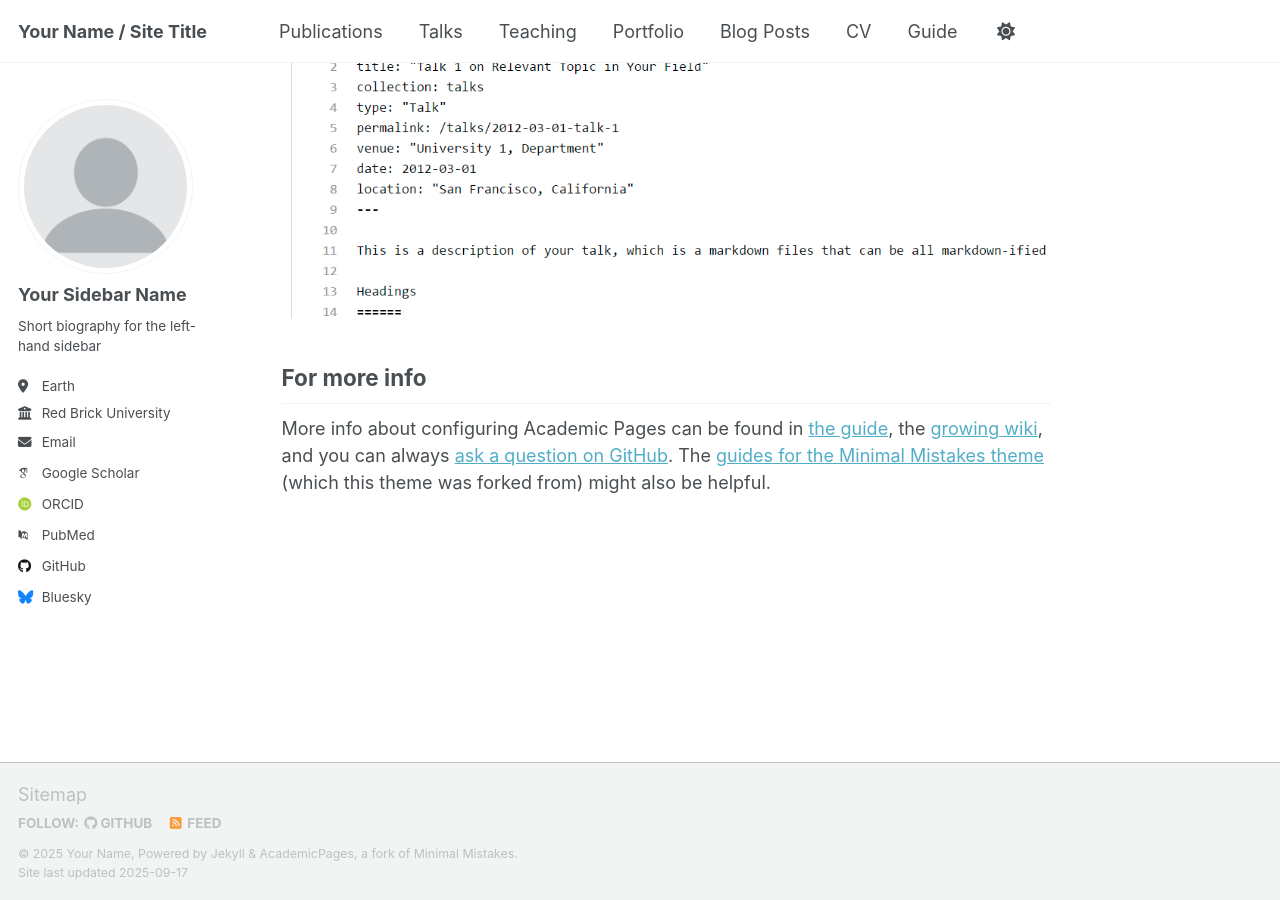
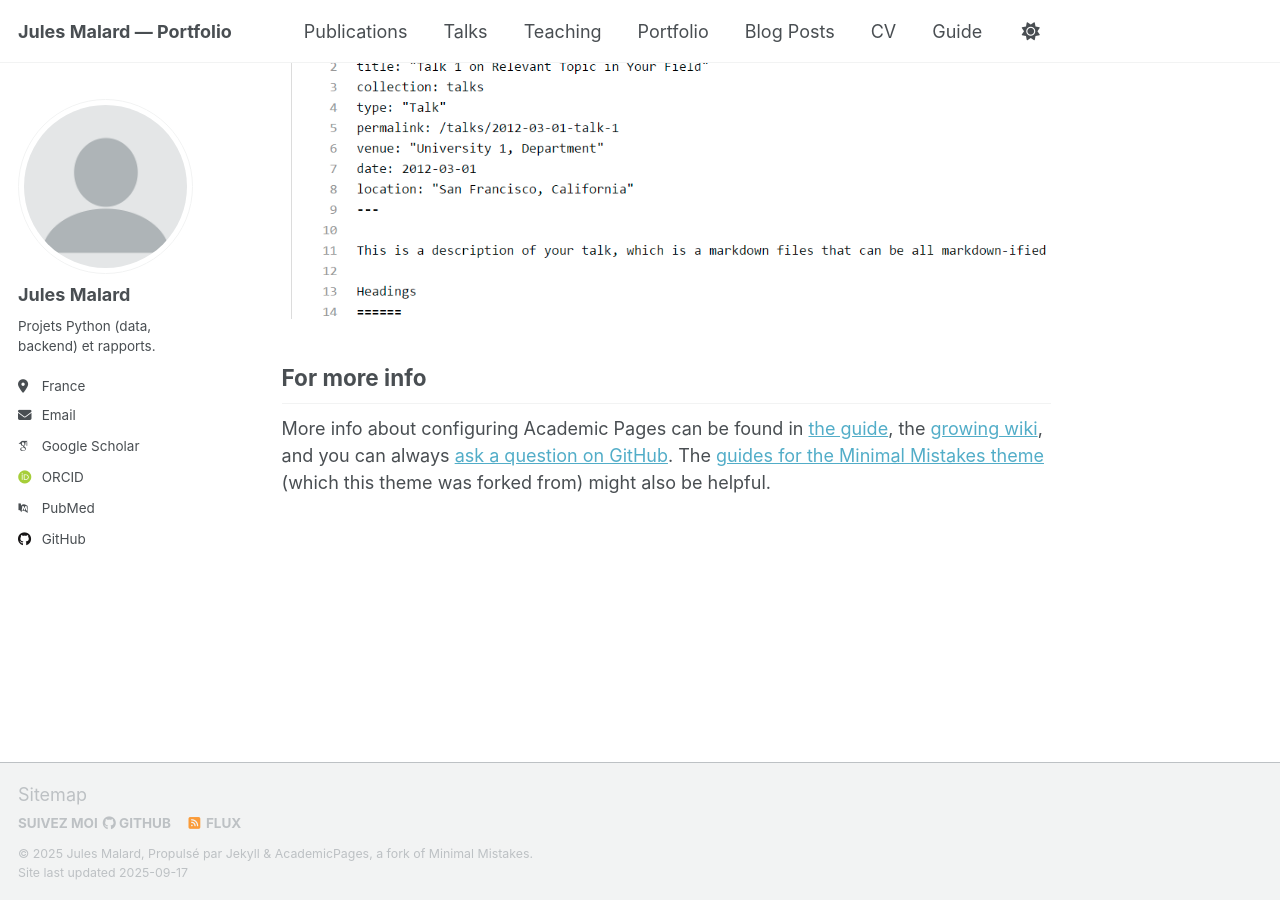
Before and after one commit to malardjules/malardjules.github.io, a Jekyll site: the page built from _pages/about.md, in a window 1280 px wide and 900 px high, scrolled down 2880 px. Built offline with Jekyll 4.4.1, drawn with Linux system fonts in a browser that asks for light colours; some web fonts are replaced; a script that is not in the unit is left out.

Commit message:
Update _config.yml

```diff
--- a/_config.yml
+++ b/_config.yml
@@ -7,30 +7,28 @@
 # server process.
 
 # Basic Site Settings
-locale                   : "en-US"
+locale                   : "fr-FR"
 site_theme               : "default" # Currently available options are "default", "air"
-title                    : "Your Name / Site Title"
+title                    : "Jules Malard — Portfolio"
 title_separator          : "-"
-name                     : &name "Your Name"
-description              : &description "Your Name's academic portfolio"   # Update this with a general description of your site, this is the default if not overridden by a page
-url                      : https://academicpages.github.io # The base hostname & protocol for your site e.g. "https://[your GitHub username].github.io",
-                                                           # or if you already have some other page hosted on Github then use "https://[your GitHub username].github.io/[Your Repo Name]"
-baseurl                  : "" # the subpath of your site, e.g. "/blog"
-repository               : "academicpages/academicpages.github.io"
+name                     : &name "Jules Malard"
+description              : &description "Portfolio — Travaux/Projets"
+url                      : "https://malardjules.github.io"
+baseurl                  : ""
+repository               : "malardjules/malardjules.github.io"
 
 # Site Author - The following control what appear as part of the author content on the side bar.
 #               If a field is blank the icon and link will not appear, otherwise it will be shown.
 #               Additional customization can be done by editing /_includes/author-profile.html
 author:
   # Biographic information
-  avatar           : "profile.png"
-  name             : "Your Sidebar Name"
-  pronouns         : # example: "she/her"
-  bio              : "Short biography for the left-hand sidebar"
-  location         : "Earth"
-  employer         : "Red Brick University"
-  uri              : # URL
-  email            : "none@example.org"
+  avatar   : "profile.png"
+  name     : "Jules Malard"
+  bio      : "Projets Python (data, backend) et rapports."
+  location : "France"
+  employer :
+  uri      :
+  email    : "julesmalard62@gmail.com"
 
   # Academic websites
   academia         : # URL
@@ -48,13 +46,13 @@ author:
   bitbucket        : # Username - Update with your username on the site
   codepen          : # Username
   dribbble         : # Username
-  github           : "academicpages"
+  github           : "malardjules"
   kaggle           : # Username
   stackoverflow    : # User number or user number and name (i.e., use "1" or "1/jeff-atwood")
 
   # Social media
   artstation       : # Username
-  bluesky          : "bsky.app" # Replace this with you Bluesky username
+  bluesky          :
   facebook         : # Username
   flickr           : # Username
   foursquare       : # Username
@@ -299,7 +297,7 @@ sass:
 permalink: /:categories/:title/
 # paginate: 5 # amount of posts to show
 # paginate_path: /page:num/
-timezone: Etc/UTC # http://en.wikipedia.org/wiki/List_of_tz_database_time_zones
+timezone: Europe/Paris # http://en.wikipedia.org/wiki/List_of_tz_database_time_zones
 
 
 # Plugins
```
